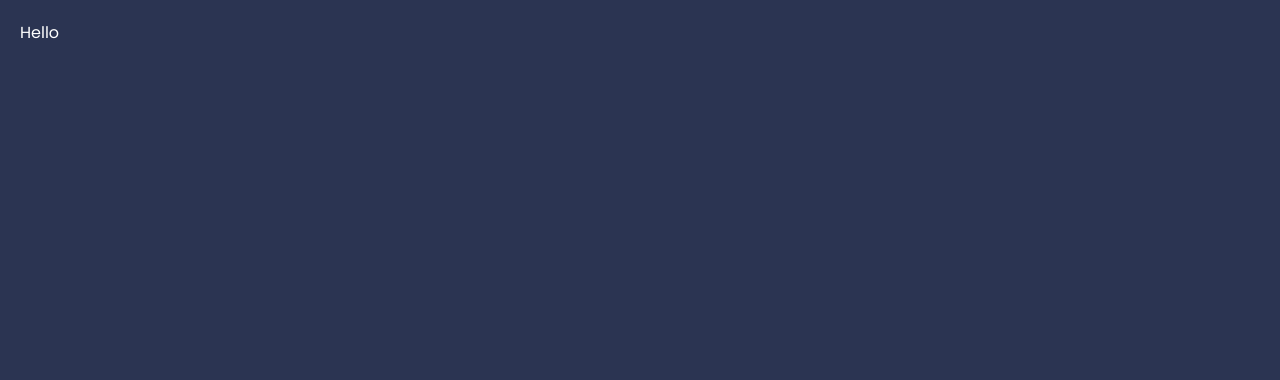
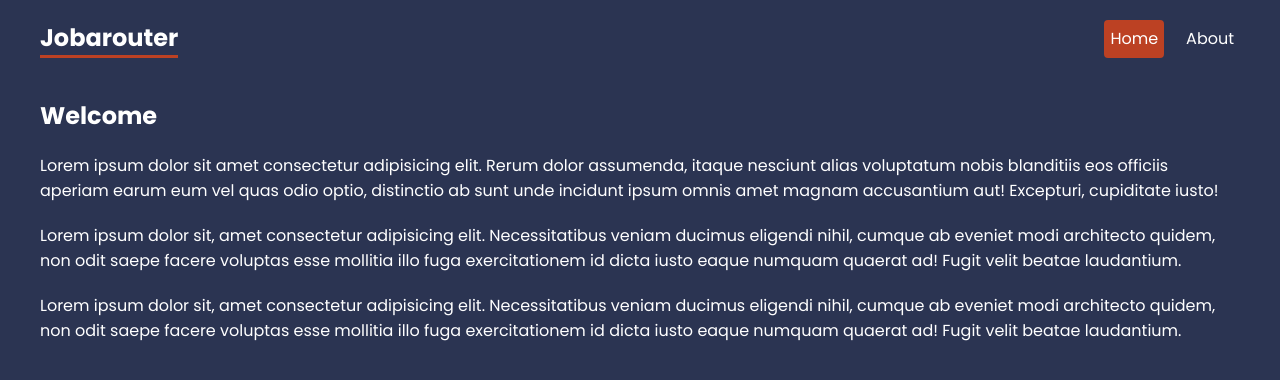
Before and after one commit to RomanAbdurahmanov/rrd-tutorial, a React (Create React App) app: page / in a window 1280 px wide. Shown: the top 380 px of the page. Built offline with nearby package versions, Linux system fonts and the light colour scheme.

Commit message:
Added Home and About pages, routes to them and links

```diff
--- /dev/null
+++ b/data/db.json
@@ -0,0 +1,46 @@
+{
+    "careers": [
+      {
+        "id": 1,
+        "title": "Senior React Developer",
+        "salary": 50000,
+        "location": "London, UK"
+      },
+      {
+        "id": 2,
+        "title": "Plumber",
+        "salary": 40000,
+        "location": "Bowser's Castle"
+      },
+      {
+        "id": 3,
+        "title": "Gym Leader",
+        "salary": 75000,
+        "location": "Kanto Region"
+      },
+      {
+        "id": 4,
+        "title": "Vue Developer",
+        "salary": 40000,
+        "location": "Liverpool, UK"
+      },
+      {
+        "id": 5,
+        "title": "Tutorial Maker",
+        "salary": 35000,
+        "location": "Manchester, UK"
+      },
+      {
+        "id": 6,
+        "title": "Website Manager",
+        "salary": 50000,
+        "location": "Berlin, Germany"
+      },
+      {
+        "id": 7,
+        "title": "Food Tester",
+        "salary": 30000,
+        "location": "London, UK"
+      }
+    ]
+  }
--- a/package.json
+++ b/package.json
@@ -12,6 +12,7 @@
     "@types/react-dom": "^18.0.11",
     "react": "^18.2.0",
     "react-dom": "^18.2.0",
+    "react-router-dom": "^6.9.0",
     "react-scripts": "5.0.1",
     "typescript": "^4.9.5",
     "web-vitals": "^2.1.4"
--- a/src/App.tsx
+++ b/src/App.tsx
@@ -1,5 +1,27 @@
+import { BrowserRouter, Routes, Route, Link, NavLink } from 'react-router-dom'
+import Home from './pages/Home'
+import About from './pages/About'
+
 function App() {
-  return <div className='App'>Hello</div>
+  return (
+    <div className='App'>
+      <BrowserRouter>
+        <header>
+          <nav>
+            <h1>Jobarouter</h1>
+            <NavLink to={'/'}>Home</NavLink>
+            <NavLink to={'/About'}>About</NavLink>
+          </nav>
+        </header>
+        <main>
+          <Routes>
+            <Route index element={<Home />} />
+            <Route path='/about' element={<About />} />
+          </Routes>
+        </main>
+      </BrowserRouter>
+    </div>
+  )
 }
 
 export default App
--- a/src/index.css
+++ b/src/index.css
@@ -27,9 +27,31 @@ button {
 }
 
 /* navbar */
-
+header nav {
+  display: flex;
+  gap: 16px;
+  justify-content: end;
+  max-width: 1200px;
+  margin: 0 auto;
+}
+header nav h1 {
+  margin-right: auto;
+  border-bottom: 3px solid var(--primary);
+}
+header nav a{
+  text-decoration: none;
+  padding: 6px;
+  border-radius: 4px;
+}
+header nav a.active {
+  background: var(--primary);
+}
 
 /* page content */
+main {
+  max-width: 1200px;
+  margin: 40px auto;
+}
 
 
 /* help layout */
--- /dev/null
+++ b/src/pages/About.tsx
@@ -0,0 +1,32 @@
+import React from 'react'
+
+function About() {
+  return (
+    <div className='about'>
+      <h2>About Us</h2>
+      <p>
+        Lorem ipsum, dolor sit amet consectetur adipisicing elit. Qui provident
+        consequuntur vel omnis quisquam rem harum, maxime expedita, ullam ut
+        dolore! Distinctio eos minima voluptatum totam id hic! Sapiente debitis
+        quia illum officia obcaecati provident nulla odio molestiae suscipit
+        quasi.
+      </p>
+      <p>
+        Lorem ipsum, dolor sit amet consectetur adipisicing elit. Qui provident
+        consequuntur vel omnis quisquam rem harum, maxime expedita, ullam ut
+        dolore! Distinctio eos minima voluptatum totam id hic! Sapiente debitis
+        quia illum officia obcaecati provident nulla odio molestiae suscipit
+        quasi.
+      </p>
+      <p>
+        Lorem ipsum, dolor sit amet consectetur adipisicing elit. Qui provident
+        consequuntur vel omnis quisquam rem harum, maxime expedita, ullam ut
+        dolore! Distinctio eos minima voluptatum totam id hic! Sapiente debitis
+        quia illum officia obcaecati provident nulla odio molestiae suscipit
+        quasi.
+      </p>
+    </div>
+  )
+}
+
+export default About
--- /dev/null
+++ b/src/pages/Home.tsx
@@ -0,0 +1,30 @@
+import React from 'react'
+
+function Home() {
+  return (
+    <div className='home'>
+      <h2>Welcome</h2>
+      <p>
+        Lorem ipsum dolor sit amet consectetur adipisicing elit. Rerum dolor
+        assumenda, itaque nesciunt alias voluptatum nobis blanditiis eos
+        officiis aperiam earum eum vel quas odio optio, distinctio ab sunt unde
+        incidunt ipsum omnis amet magnam accusantium aut! Excepturi, cupiditate
+        iusto!
+      </p>
+      <p>
+        Lorem ipsum dolor sit, amet consectetur adipisicing elit. Necessitatibus
+        veniam ducimus eligendi nihil, cumque ab eveniet modi architecto quidem,
+        non odit saepe facere voluptas esse mollitia illo fuga exercitationem id
+        dicta iusto eaque numquam quaerat ad! Fugit velit beatae laudantium.
+      </p>
+      <p>
+        Lorem ipsum dolor sit, amet consectetur adipisicing elit. Necessitatibus
+        veniam ducimus eligendi nihil, cumque ab eveniet modi architecto quidem,
+        non odit saepe facere voluptas esse mollitia illo fuga exercitationem id
+        dicta iusto eaque numquam quaerat ad! Fugit velit beatae laudantium.
+      </p>
+    </div>
+  )
+}
+
+export default Home
```
Also changed, not shown: 1 other file (tests, documents, lock files or other folders).
